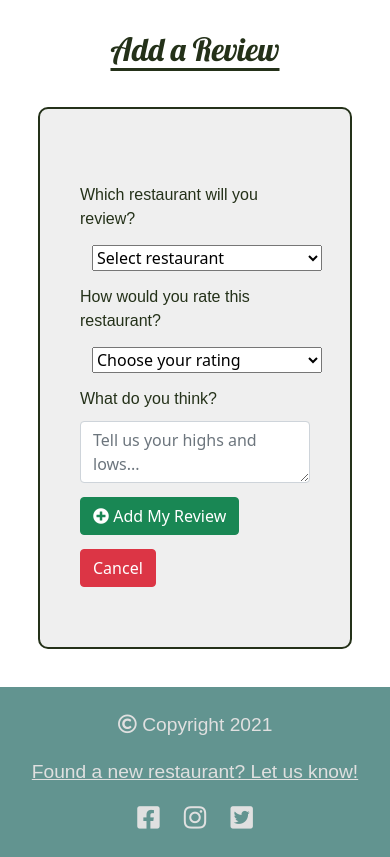
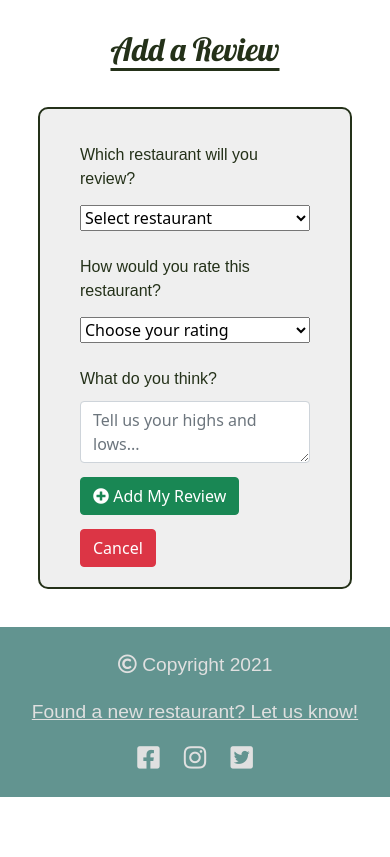
Before and after one commit to Cairi-S/vegan-Glasgow, a Flask app: page /review/add in a window 390 px wide. Shown: the part 56-913 px from the top of the page. After the commit the page ends 853 px from the top, so only its background shows below. Run offline with Flask 2, Linux system fonts and the light colour scheme; the visitor is signed in with stand-in values (Sample User, id 1); data that the repository does not hold is empty; some libraries are stand-ins or nearby versions; some web fonts are replaced.

Commit message:
add_rev:Edit margins-custom-select margin,mob review form

```diff
--- a/static/css/style.css
+++ b/static/css/style.css
@@ -389,7 +389,7 @@
 }
 
 .custom-select {
-    margin: 10px 0 0 12px;
+    margin: 10px 0;
 }
 
 .review-form-items {
@@ -580,6 +580,10 @@
         margin: 40px 0 0 0;
     }
 
+    .review-form {
+        margin: 0 20px;
+    }
+
     .tagline {
         font-size: 2rem;
     }
```
